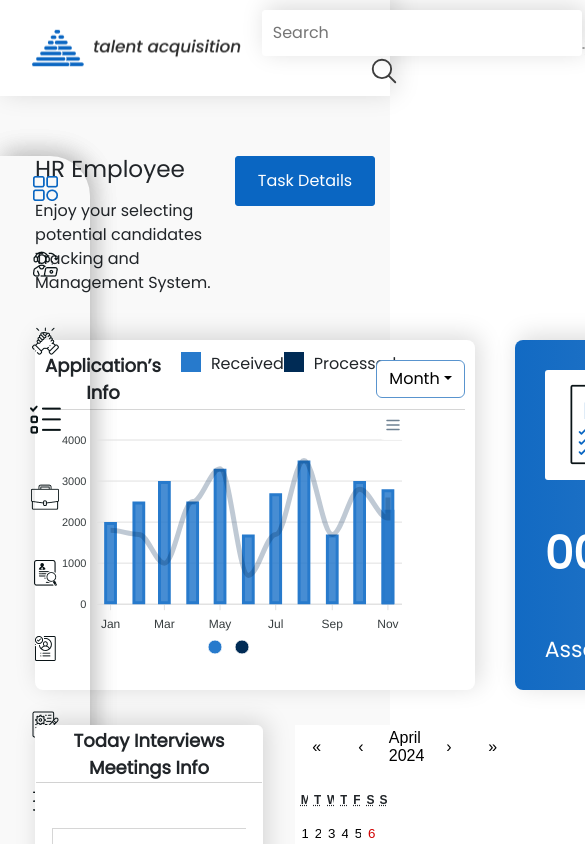
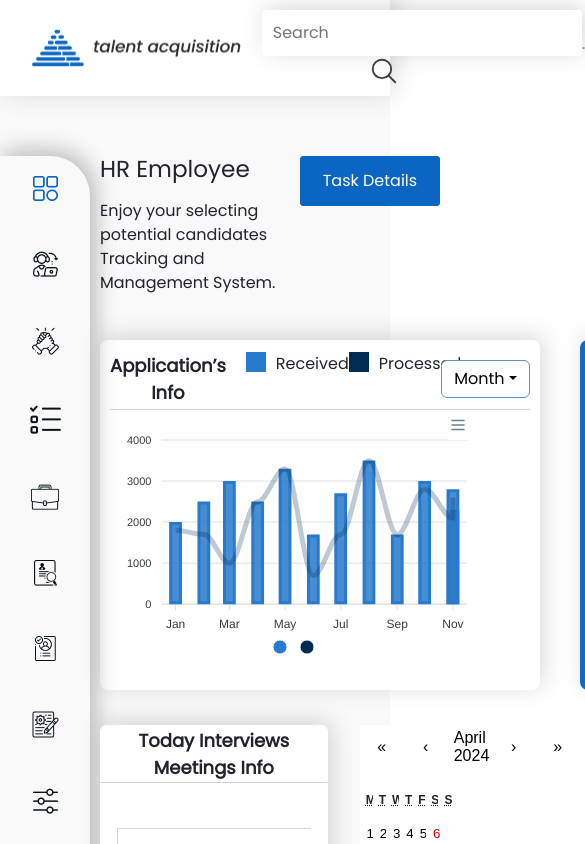
Before and after one commit to rajeshdevelopproject/HR_Management, a React (Create React App) app: page / in a window 390 px wide. Shown: the top 844 px of the page, 585 px wide, since content can reach past the window. Built offline with nearby package versions, Linux system fonts and the light colour scheme.

Commit message:
[fix]responsive check

```diff
--- a/src/App.css
+++ b/src/App.css
@@ -42,7 +42,7 @@
 }
 .main-devicion{
   display: grid;
-  grid-template-columns: 9% 91%;
+  grid-template-columns: minmax(100px,120px) minmax(91%,95%);
 }
 .top_section{
   display: grid;
```
